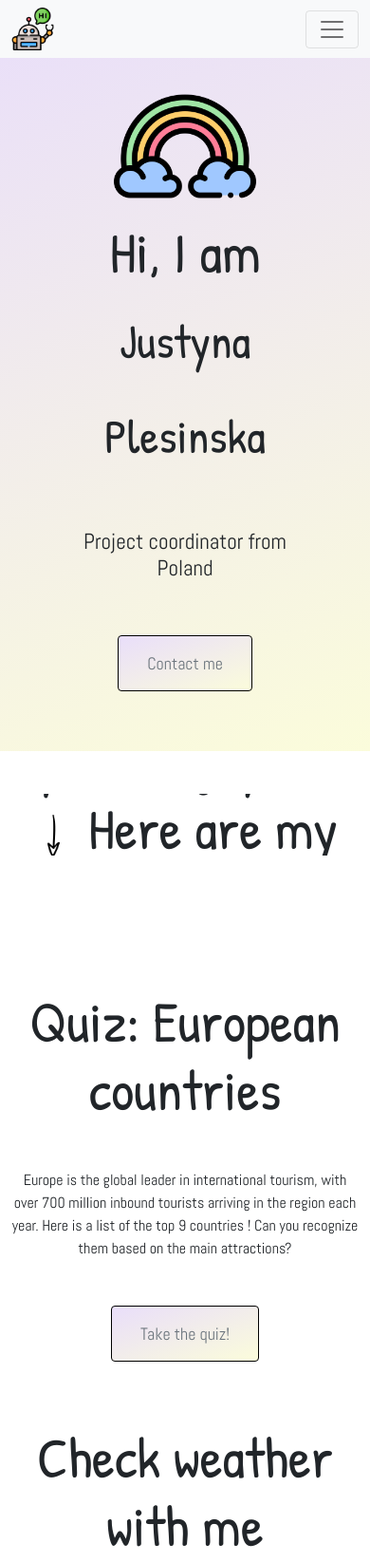
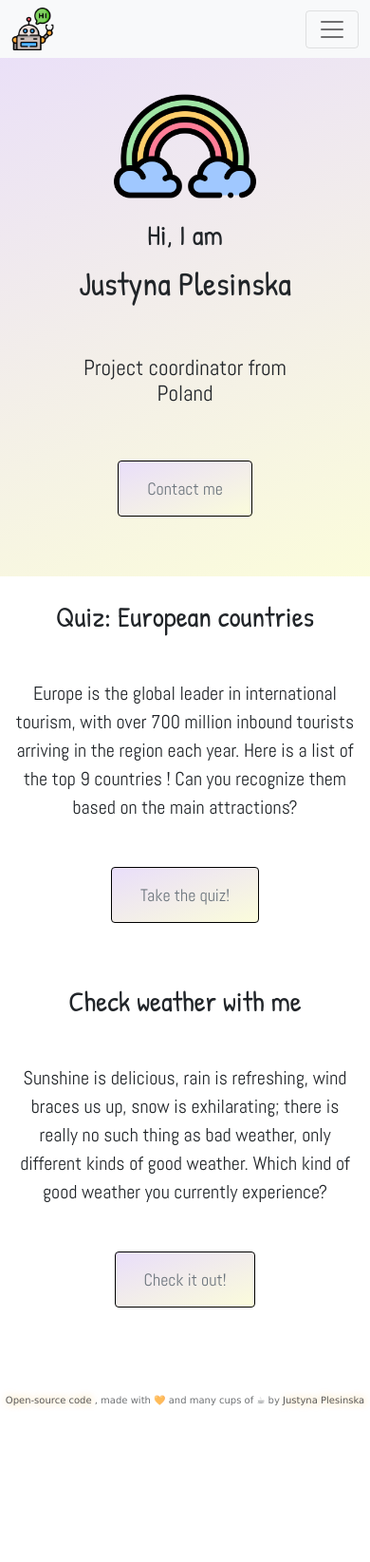
Before and after one commit to JustynaPlesinska/responsive-project, a plain HTML site: page index.html in a window 390 px wide. Shown: the top 1645 px of the page at 95% size. After the commit the page ends 1508 px from the top, so only its background shows below. Drawn offline with nearby package versions, Linux system fonts and the light colour scheme.

Commit message:
Fixed responsiveness

```diff
--- a/src/style.css
+++ b/src/style.css
@@ -89,12 +89,6 @@ p {
 .hover-burger:hover {
     text-decoration: var(--hover-effect);
 }
-@media (max-width: 560px) {
-  h1 {
-    font-size: 50px;
-    line-height: 2;
-  }
-}
 .images {
     border-radius: 20px;
     box-shadow: var(--box-shadow);
@@ -170,3 +164,21 @@ footer .social-links a {
             position: relative;
             bottom: 10px;
         }
+        @media (max-width: 560px) {
+  h1 {
+    font-size: 35px;
+    line-height: 1.5;
+  }
+  h2 {
+      font-size: 30px;
+  }
+  p {
+      font-size: 20px;
+  }
+  .coder {
+      font-size: 10px;
+  }
+  .project-title {
+      display: none;
+  }
+}
```
Also changed, not shown: work.html (+6 -1 lines).
